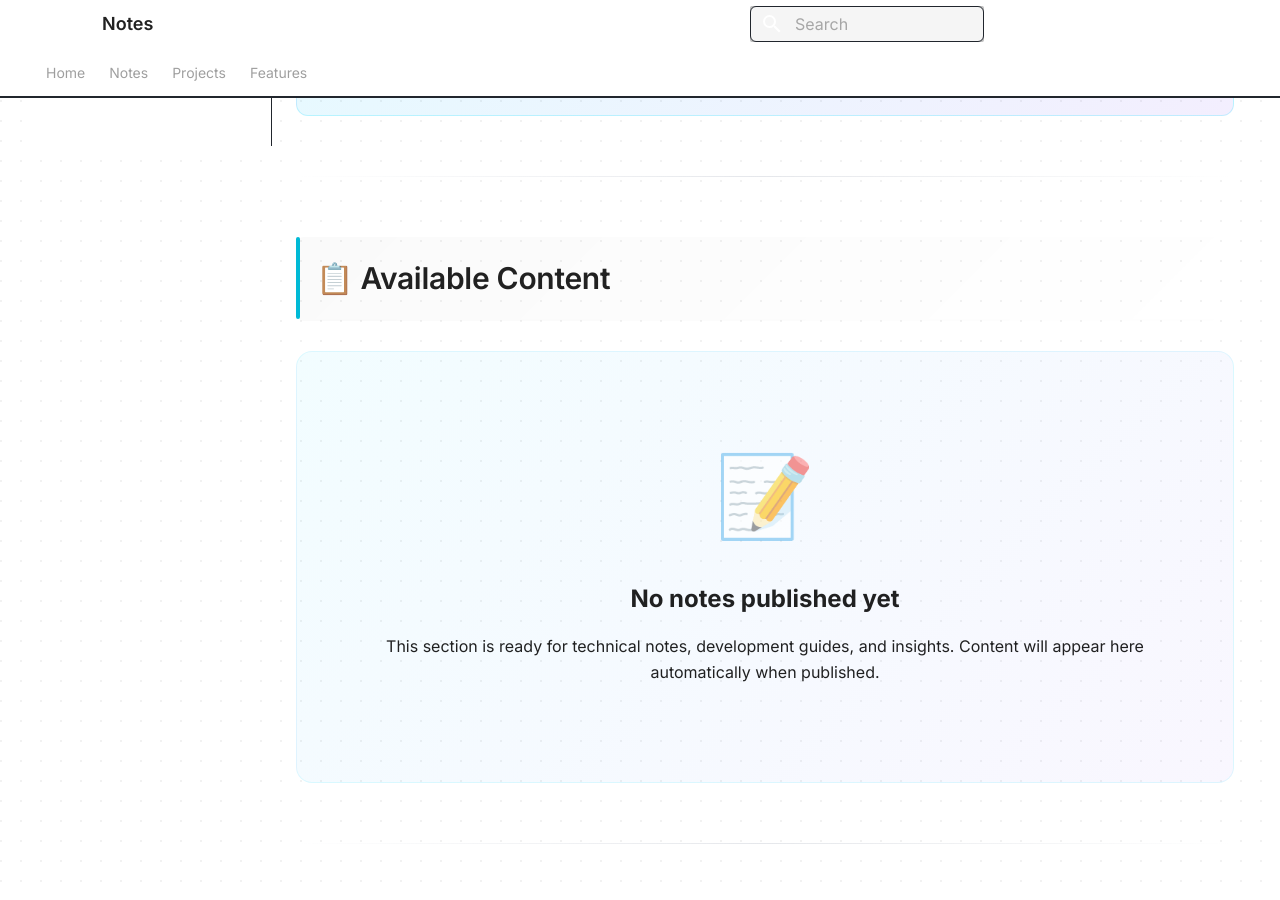
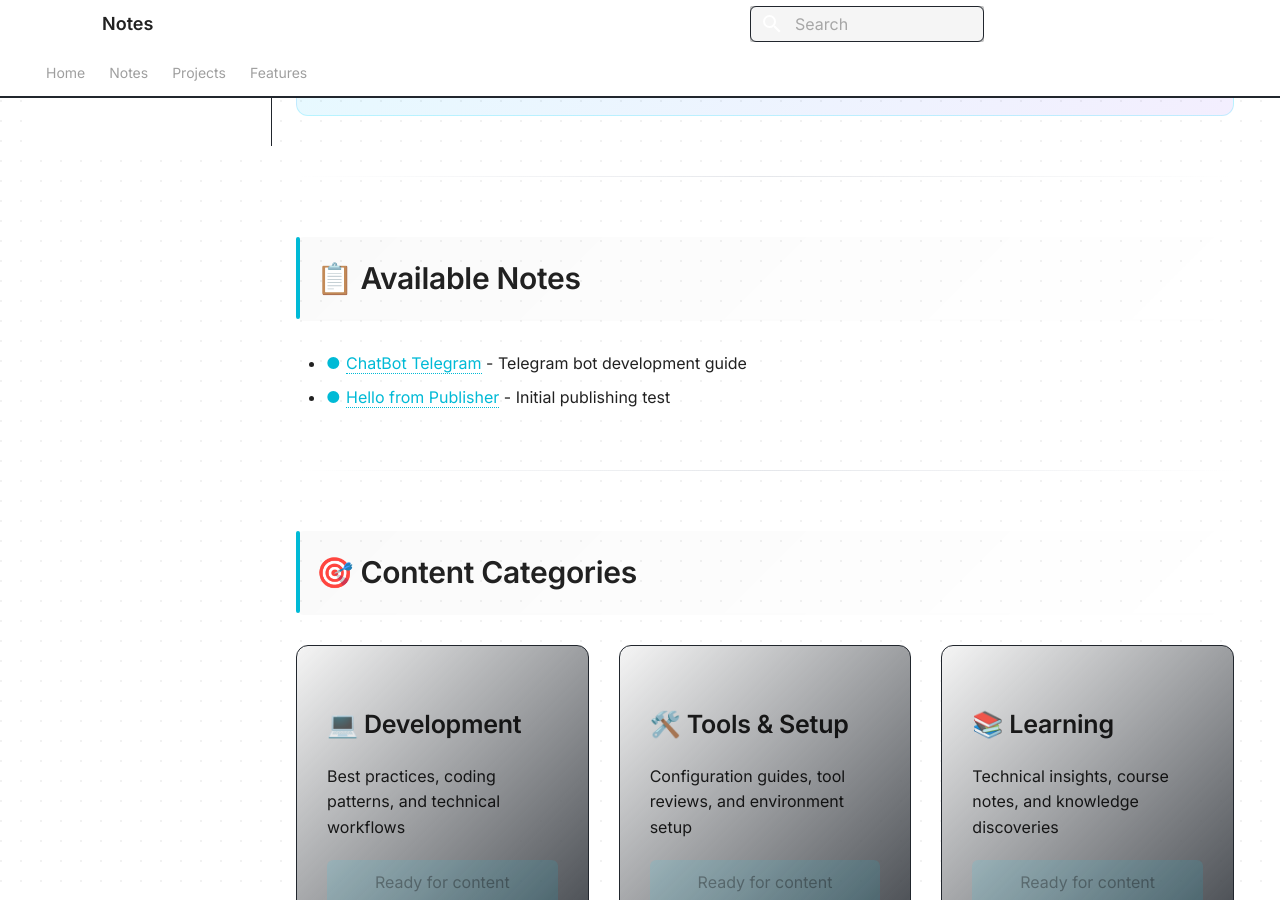
Before and after one commit to dsosaa/overwrked-public, an MkDocs documentation site: the page built from Public/Notes/index.md, in a window 1280 px wide and 900 px high, scrolled down 260 px. Built offline with MkDocs 1.6.1 and Material for MkDocs 9.7.7, drawn with Linux system fonts in a browser that asks for light colours; comment, search, counter and statistics services are not loaded.

Commit message:
Organize notes under Notes section
- Move all note files to Public/Notes/ folder
- Update navigation structure in mkdocs.yml
- Update Notes index page to list available notes
- Clean up navigation to group all notes together

🤖 Generated with Claude Code

Co-Authored-By: Claude <noreply@anthropic.com>

```diff
--- a/Public/Notes/index.md
+++ b/Public/Notes/index.md
@@ -12,15 +12,12 @@ A collection of development insights, technical guides, and knowledge documentat
 
 ---
 
-## 📋 Available Content
+## 📋 Available Notes
 
-<div class="empty-state" markdown>
+<div class="notes-list" markdown>
 
-<div class="empty-icon">📝</div>
-
-**No notes published yet**
-
-This section is ready for technical notes, development guides, and insights. Content will appear here automatically when published.
+- [ChatBot Telegram](ChatBot_Telegram.md) - Telegram bot development guide
+- [Hello from Publisher](Hello%20from%20Publisher.md) - Initial publishing test
 
 </div>
 
```
Also changed, not shown: Public/Notes/ChatBot_Telegram.md (renamed from Public/ChatBot_Telegram.md), Public/Notes/Hello from Publisher.md (renamed from Public/Hello from Publisher.md).
